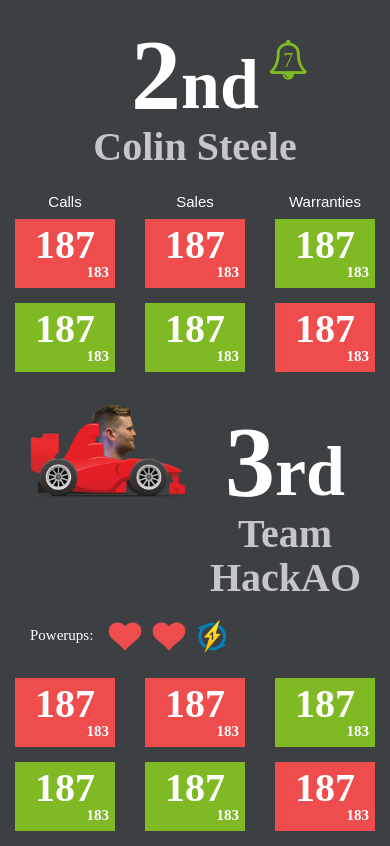
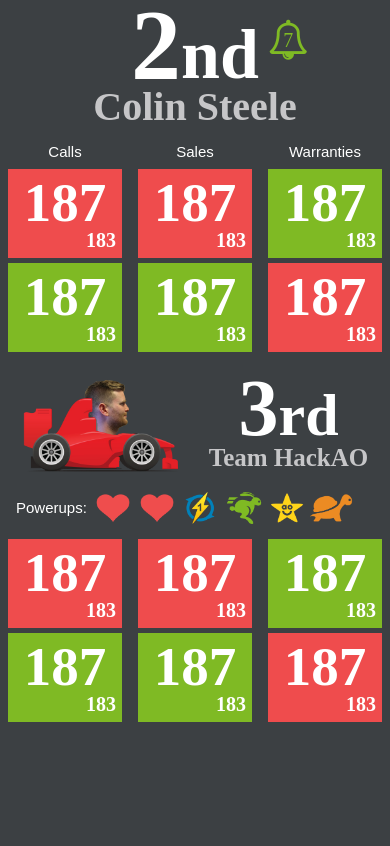
Before and after one commit to MikeDigitize/HackStreetBoys, a website: page app.html in a window 390 px wide. Drawn offline with nearby package versions, Linux system fonts and the light colour scheme; no server answers; sample sign-in values are in the browser's storage.

Commit message:
SA - Finished iPhone 6

```diff
--- a/app.html
+++ b/app.html
@@ -70,7 +70,7 @@
             </div>
         </div>
 
-        <div class="row headerPlayer">
+        <div class="row headerTeam">
             <div class="col-xs-12 team">
                 <div class="col-xs-6 teamCar">
                     <div class="car"><img src="/images/car-red.png">
@@ -78,7 +78,7 @@
                 </div>
                 <div class="col-xs-6 ">
                     <h1 class="rank">3<span>rd</span></h1>
-                    <h2 class="playerName">Team HackAO</h2>
+                    <h2 class="teamName">Team HackAO</h2>
                 </div>
             </div>
             <div class="col-xs-12 powerUps">
@@ -92,6 +92,12 @@
                         <li><img src="/images/heart.png">
                         </li>
                         <li><img src="/images/power-hour.png">
+                        </li>
+                        <li><img src="/images/rabbit.png">
+                        </li>
+                        <li><img src="/images/star.png">
+                        </li>
+                        <li><img src="/images/tortoise.png">
                         </li>
                     </ul>
                 </div>
--- a/styles/app.scss
+++ b/styles/app.scss
@@ -24,6 +24,9 @@ body {
     text-align: center;
     color: white;
     line-height: 1;
+    h1 {
+        line-height: 0.9;
+    }
 }
 
 #login {
@@ -40,7 +43,7 @@ body {
 }
 
 .row {
-    margin-bottom: 15px;
+    margin-bottom: 5px;
 }
 
 .headerPlayer {
@@ -48,11 +51,12 @@ body {
     font-family: $aoFont;
     h1, h2 {
         font-weight: 600;
+        margin: 0;
     }
     .playerName {
         @include font-size(40);
         color: #c6c6c8;
-        margin-top: -15px;
+        margin-top: -5px;
         margin-bottom: 10px;
     }
     .rank {
@@ -93,18 +97,20 @@ body {
 }
 
 .headerTeam {
+    padding-top: 5px;
     background-color: $grey;
     font-family: $aoFont;
     h1, h2 {
         font-weight: 600;
+        margin: 0;
     }
     .teamName {
-        @include font-size(30);
+        @include font-size(25);
         color: #c6c6c8;
-        margin-top: -15px;
         margin-bottom: 10px;
     }
     .rank {
+        margin-top: 10px;
         display: inline-block;
         position: relative;
         @include font-size(80);
@@ -122,7 +128,7 @@ body {
 
 .largeNumber {
     font-family: $aoFont;
-    @include font-size(40);
+    @include font-size(55);
     font-weight: 600;
     padding: 0;
 }
@@ -130,7 +136,7 @@ body {
 .smallNumber {
     margin-bottom: 2px;
     font-family: $aoFont;
-    @include font-size(15);
+    @include font-size(20);
     font-weight: 600;
     text-align: right;
     padding: 0;
@@ -146,9 +152,7 @@ body {
     padding: 6px;
 }
 
-.team {
-
-}
+.team {}
 
 .car {
     img {
@@ -165,6 +169,7 @@ body {
 .powerLabel {
     margin-top: 8px;
     padding-right: 0;
+    font-family: arial;
     @include font-size(15);
     text-align: left;
 }
```
Also changed, not shown: public/css/bootstrap.min.css, public/css/styles.css.
